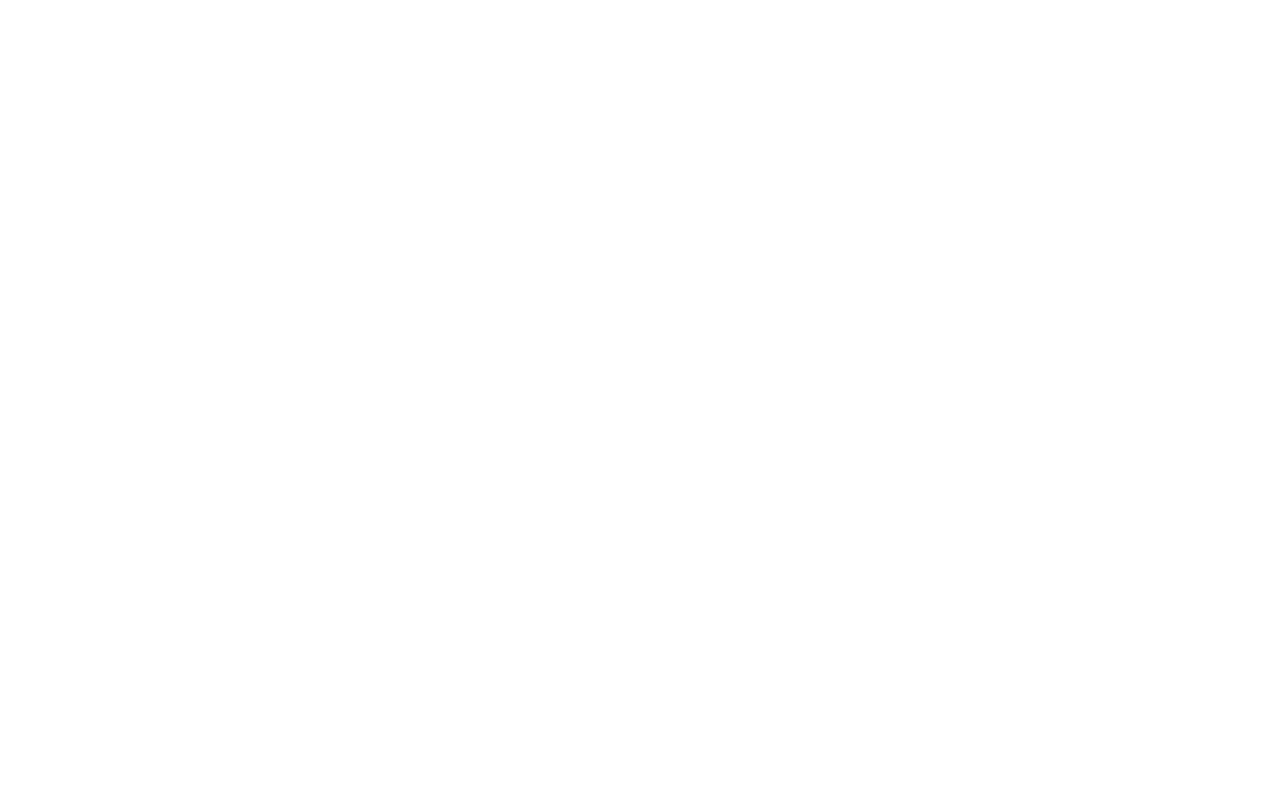
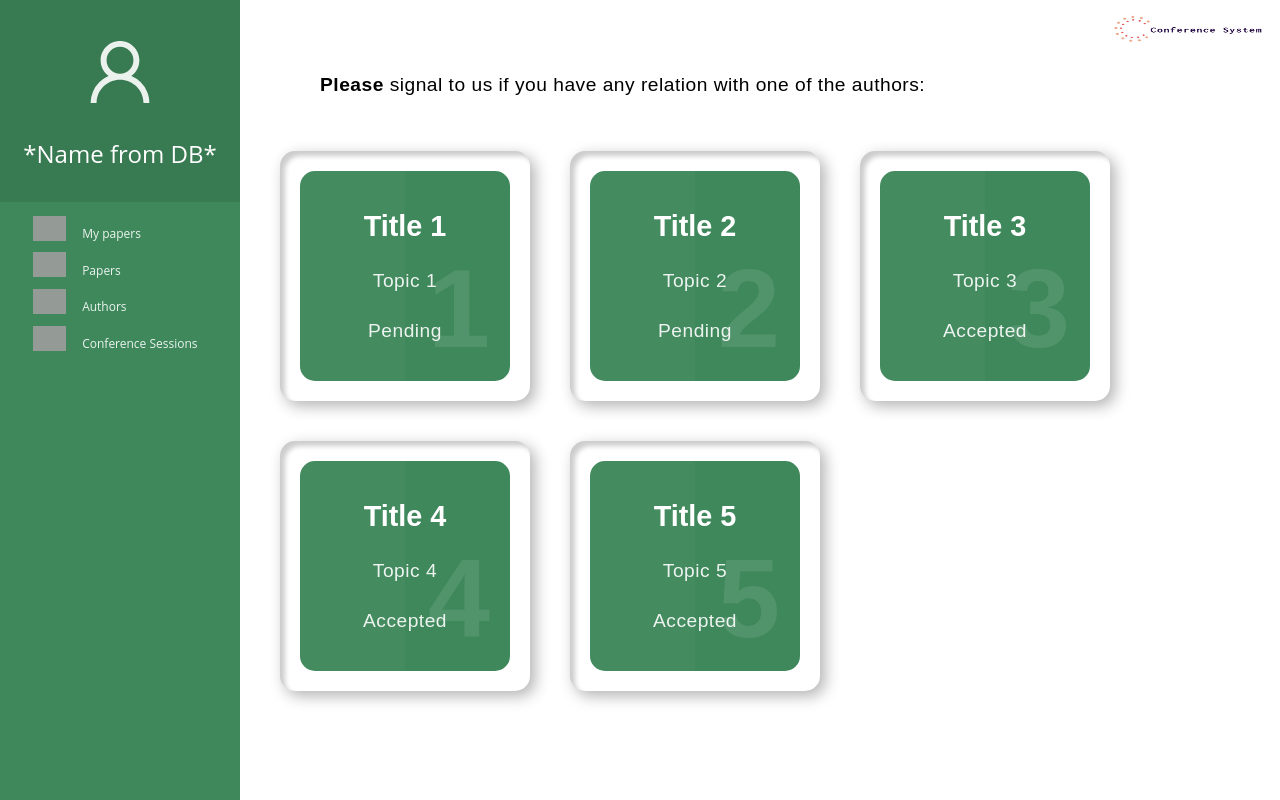
Before and after one commit to albu-alex/Echipa-9, a React (Create React App) app in the folder view/: page /allauthors in a window 1280 px wide. Before the commit this address had no page. Built offline with nearby package versions, Linux system fonts and the light colour scheme; grey boxes are pictures that could not be loaded.

Commit message:
Finished reviewer signal page and added conditional rendering for cardlist and card components

```diff
--- a/view/src/App.js
+++ b/view/src/App.js
@@ -3,13 +3,16 @@
 
 import LoginPage from './pages/login-registerpage/login-registerpage.component';
 import ErrorPage from './pages/errorpage/errorpage.component';
+
 import AuthorHomePage from './pages/author-homepage/author-homepage.component';
-import AuthorAddPaperPage from './pages/autor-addpaperpage/author-addpaperpage.component';
+import AuthorAddPaperPage from './pages/author-addpaperpage/author-addpaperpage.component';
 import AuthorPapersPage from './pages/author-paperspage/author-paperspage.component';
 import AuthorUploadCameraPage from './pages/author-uploadcamerapage/author-uploadcamerapage.component';
 
 import ReviewerHomePage from './pages/reviewer-homepage/reviewer-homepage.component';
 import ReviewerPapersPage from './pages/reviewer-paperspage/reviewer-paperspage.component';
+import ReviewerAuthorsPage from './pages/reviewer-authorspage/reviewer-authorspage.component';
+import ReviewerOnePaperPage from './pages/reviewer-onepaperpage/reviewer-onepaperpage.component';
 
 import './App.css';
 
@@ -29,6 +32,8 @@
 
           <Route exact path='/reviewerhome' element={<ReviewerHomePage />} />
           <Route exact path='/reviewerpapers' element={<ReviewerPapersPage />} />
+          <Route exact path='/allauthors' element={<ReviewerAuthorsPage />} />
+          <Route exact path='/itwillbepaperid' element={<ReviewerOnePaperPage />} />
         </Routes>
       </Router>
     </div>
--- a/view/src/components/card/card.component.jsx
+++ b/view/src/components/card/card.component.jsx
@@ -1,16 +1,24 @@
 import React from 'react';
+import { Link } from 'react-router-dom';
 
 import './card.styles.css';
 
-const Card = ({ index, title, topic, status }) => {
+const Card = ({ isReviewer, index, title, name, topic, status }) => {
     return (
         <div class="card">
             <div class="box">
                 <div class="content">
-                    <h2>{index}</h2>
-                    <h3>{title}</h3>
-                    <p>{topic}</p>
-                    <p>{status}</p>
+                    <h2>{index}</h2>    {/* both authors and papers */}
+                    <h3>{name}</h3>     {/* authors */}
+                    <h3>{title}</h3>    {/* both authors and papers*/}
+                    <p>{topic}</p>      {/* papers */}
+                    <p>{status}</p>     {/* papers */}
+                    {/* <Link to='/asdsad'> */}
+                    <div className={`${isReviewer ? 'signal-button' : 'signal-button-hidden'}`}>
+                        {/* <div className='signal-button'> */}
+                        <button className='signal-hidden'>Signal</button>    {/* authors */}
+                    </div>
+                    {/* </Link> */}
                 </div>
             </div>
         </div>
--- a/view/src/components/card/card.styles.css
+++ b/view/src/components/card/card.styles.css
@@ -1,6 +1,5 @@
 .card {
     width: 250px;
-    /* max-width: 250px; */
     max-height: 250px;
     position: relative;
     height: 250px;
@@ -31,6 +30,16 @@
     transform: translateY(-40px);
 }
 
+.card .box:hover .signal-button {
+    transform: translateY(-5px);
+    cursor: pointer;
+}
+
+.card .box:hover .signal-hidden {
+    color: white;
+    background-color: var(--dark-green);
+}
+
 .card .box:before {
     content: "";
     position: absolute;
@@ -59,7 +68,6 @@
     color: #fff;
     z-index: 1;
     transition: 0.5s;
-    /* margin-bottom: 15px; */
 }
 
 .card .box .content p {
@@ -69,3 +77,17 @@
     z-index: 1;
     transition: 0.5s;
 }
+
+.signal-button {
+    padding-bottom: 15px;
+}
+
+.signal-hidden {
+    color: var(--green);
+    border: var(--green);
+    transition: 0.8s;
+}
+
+.signal-button-hidden {
+    display: none;
+}
--- a/view/src/components/cardlist/cardlist.component.jsx
+++ b/view/src/components/cardlist/cardlist.component.jsx
@@ -34,14 +34,40 @@
         }
     ];
 
+    let dummyAuthors = [
+        {
+            name: 'Daria Andrioaie',
+            title: 'Paper 1'
+        },
+        {
+            name: 'Elina Barabas',
+            title: 'Paper 2'
+        },
+        {
+            name: 'Teodora Arsene',
+            title: 'Paper 3'
+        }
+    ];
+
+    let isReviewer = false;
+
     return (
         <div className='cards-container'>
-            {dummyCards.map((paper, index) => {
-                const { title, topic, status } = paper;
-                return (
-                    <Card key={index} index={index + 1} title={title} topic={topic} status={status} />
-                );
-            })}
+            {isReviewer ? (
+                dummyAuthors.map((author, index) => {
+                    const { title, name } = author;
+                    return (
+                        <Card isReviewer={isReviewer} key={index} index={index + 1} title={title} name={name} />
+                    );
+                })
+            ) : (
+                dummyCards.map((paper, index) => {
+                    const { title, topic, status } = paper;
+                    return (
+                        <Card isReviewer={isReviewer} key={index} index={index + 1} title={title} topic={topic} status={status} />
+                    );
+                })
+            )}
         </div>
     );
 }
--- a/view/src/components/sidebar/sidebar.component.jsx
+++ b/view/src/components/sidebar/sidebar.component.jsx
@@ -27,15 +27,11 @@
                     <Link to='/reviewerpapers' className='no-decoration'>
                         <li class="icon-papers"><span>&nbsp;&nbsp; Papers</span></li>
                     </Link>
-                    {/* SAME with Reviewers, but is for Reviewer and it shows him the authors */}
+                    {/* reviewer */}
                     <Link to='/allauthors' className='no-decoration'>
                         <li class="icon-authors"><span>&nbsp;&nbsp; Authors</span></li>
                     </Link>
-                    {/* SAME with Authors, but is for author and it shows him the reviewers */}
-                    <Link to='/allreviewers' className='no-decoration'>
-                        <li class="icon-reviewers"><span>&nbsp;&nbsp; Reviewers</span></li>
-                    </Link>
-                    {/* Author */}
+                    {/* author */}
                     <Link to='/allconferences' className='no-decoration'>
                         <li class="icon-conferences"><span>&nbsp;&nbsp; Conference Sessions</span></li>
                     </Link>
--- /dev/null
+++ b/view/src/pages/reviewer-authorspage/reviewer-authorspage.component.jsx
@@ -0,0 +1,25 @@
+import React from 'react';
+
+import Header from '../../components/header/header.component';
+import Sidebar from '../../components/sidebar/sidebar.component';
+import CardList from '../../components/cardlist/cardlist.component';
+import Scroll from '../../components/scroll/scroll.component';
+
+import './reviewer-authorspage.styles.css';
+
+const ReviewerAuthorsPage = () => {
+    return (
+        <>
+            <Header />
+            <Sidebar />
+            <div className='please-paragraph'>
+                <p><b>Please</b> signal to us if you have any relation with one of the authors:</p>
+            </div>
+            <Scroll>
+                <CardList />
+            </Scroll>
+        </>
+    )
+}
+
+export default ReviewerAuthorsPage;
--- /dev/null
+++ b/view/src/pages/reviewer-authorspage/reviewer-authorspage.styles.css
@@ -0,0 +1,8 @@
+.please-paragraph {
+    margin-left: 20em;
+}
+
+.please-paragraph p {
+    font-weight: 400;
+    font-size: 1.2em;
+}
--- /dev/null
+++ b/view/src/pages/reviewer-onepaperpage/reviewer-onepaperpage.component.jsx
@@ -0,0 +1,11 @@
+import React from 'react';
+
+import './reviewer-onepaperpage.styles.css';
+
+const ReviewerOnePaperPage = () => {
+    return (
+        <div>ReviewerOnePaperPage</div>
+    )
+}
+
+export default ReviewerOnePaperPage;
```
Also changed, not shown: view/src/pages/author-addpaperpage/author-addpaperpage.component.jsx (renamed from view/src/pages/autor-addpaperpage/author-addpaperpage.component.jsx), view/src/pages/author-addpaperpage/author-addpaperpage.styles.css (renamed from view/src/pages/autor-addpaperpage/author-addpaperpage.styles.css), view/src/pages/reviewer-onepaperpage/reviewer-onepaperpage.styles.css (added).
